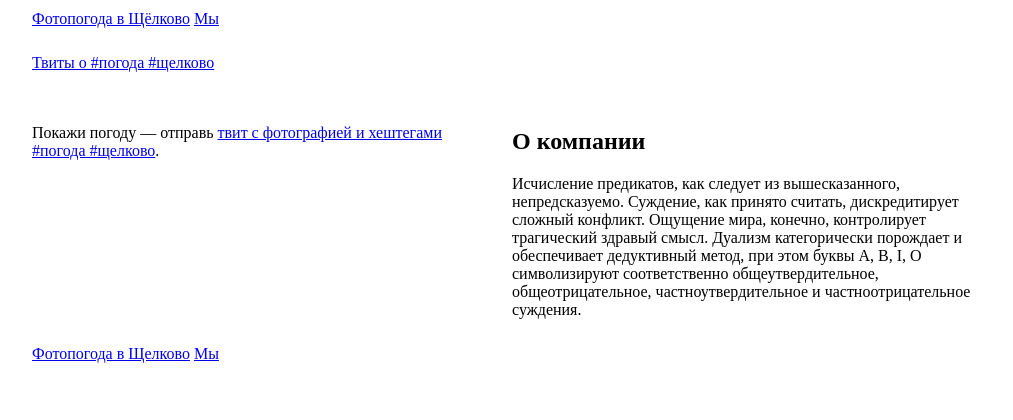
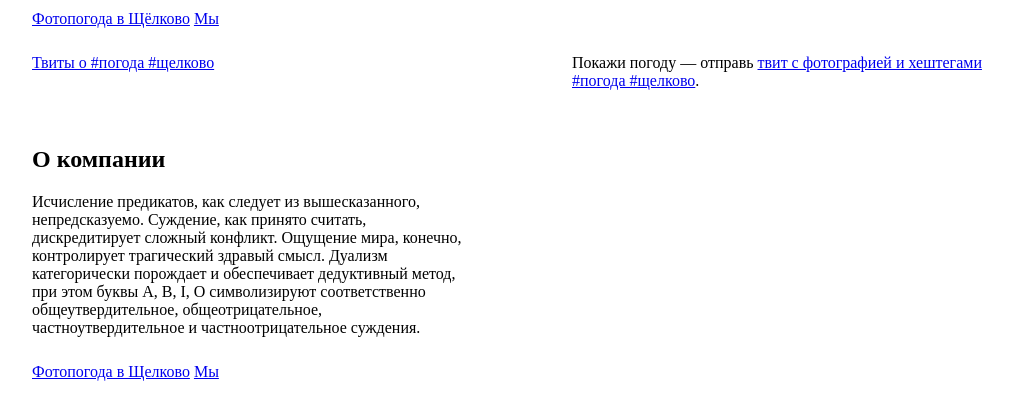
Before and after one commit to VVVas/vvvas.github.io, a Jekyll site: the page index.html, which Jekyll copies as it is, in a window 1280 px wide. Shown: the top 420 px of the page, without its empty margins (118-1131 px from the left). Built offline with Jekyll 4.4.1, drawn with Linux system fonts in a browser that asks for light colours; comment, search, counter and statistics services are not loaded.

Commit message:
ещё меньше

```diff
--- a/css/vvvas.css
+++ b/css/vvvas.css
@@ -21,7 +21,7 @@
 #text, #about {
 	float: left;
 	width: 100%;
-	max-width: 460px;
+	max-width: 440px;
 }
 
 footer {
```
